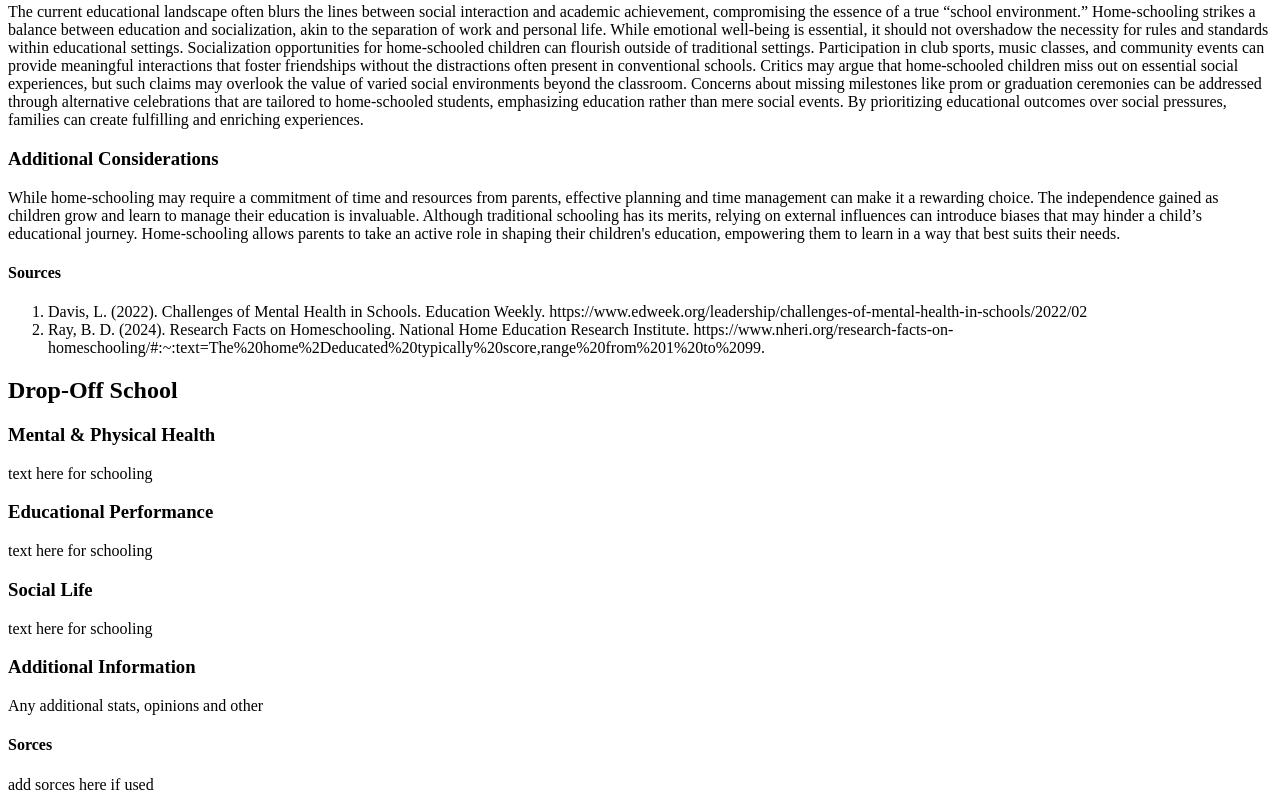
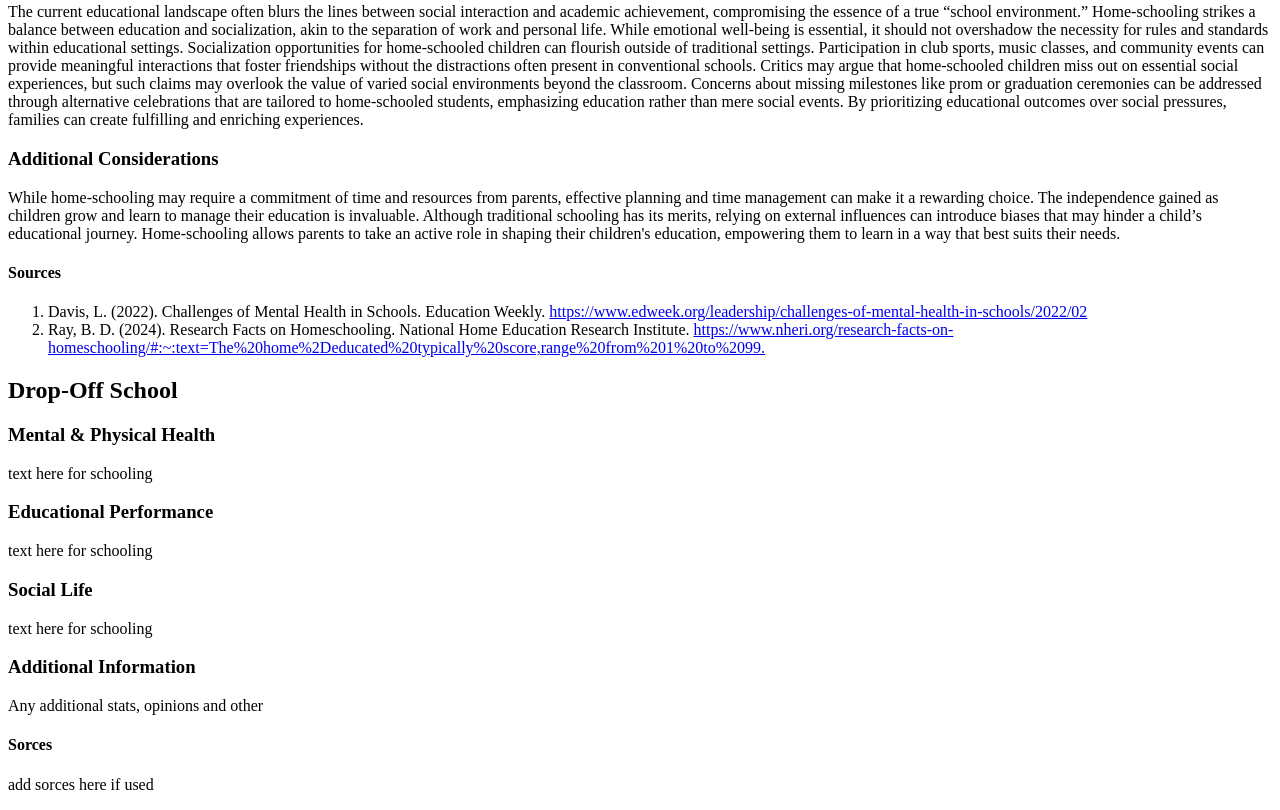
Before and after one commit to l-seif/seif_laila_midterm, a plain HTML site: page index.html in a window 1280 px wide. Shown: the part 602-1412 px from the top of the page. Drawn offline with Linux system fonts and the light colour scheme.

Commit message:
Fixed sources
I fixed up these sources as well... Adding proper format and let links be shown

```diff
--- a/index.html
+++ b/index.html
@@ -40,10 +40,10 @@
 
     <h4>Sources</h4>
     <ol>
-       <li>Davis, L. (2022). Challenges of Mental Health in Schools. Education Weekly. https://www.edweek.org/leadership/challenges-of-mental-health-in-schools/2022/02</li>
-       <a href="https://www.edweek.org/leadership/challenges-of-mental-health-in-schools/2022/02"></a>
-       <li>Ray, B. D. (2024). Research Facts on Homeschooling. National Home Education Research Institute. https://www.nheri.org/research-facts-on-homeschooling/#:~:text=The%20home%2Deducated%20typically%20score,range%20from%201%20to%2099.</li>
-        <a href=" https://www.nheri.org/research-facts-on-homeschooling/#:~:text=The%20home%2Deducated%20typically%20score,range%20from%201%20to%2099."></a>
+       <li>Davis, L. (2022). Challenges of Mental Health in Schools. Education Weekly. <a href="https://www.edweek.org/leadership/challenges-of-mental-health-in-schools/2022/02">https://www.edweek.org/leadership/challenges-of-mental-health-in-schools/2022/02</a></li>
+
+       <li>Ray, B. D. (2024). Research Facts on Homeschooling. National Home Education Research Institute.
+        <a href=" https://www.nheri.org/research-facts-on-homeschooling/#:~:text=The%20home%2Deducated%20typically%20score,range%20from%201%20to%2099.">https://www.nheri.org/research-facts-on-homeschooling/#:~:text=The%20home%2Deducated%20typically%20score,range%20from%201%20to%2099.</a></li>
     </ol>
 <!--END HOME SCHOOL-->
 
```
